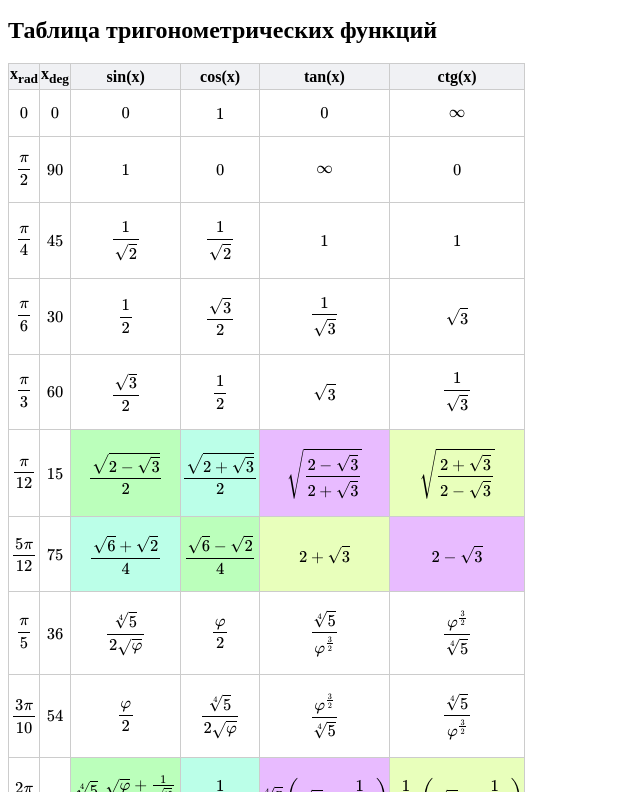
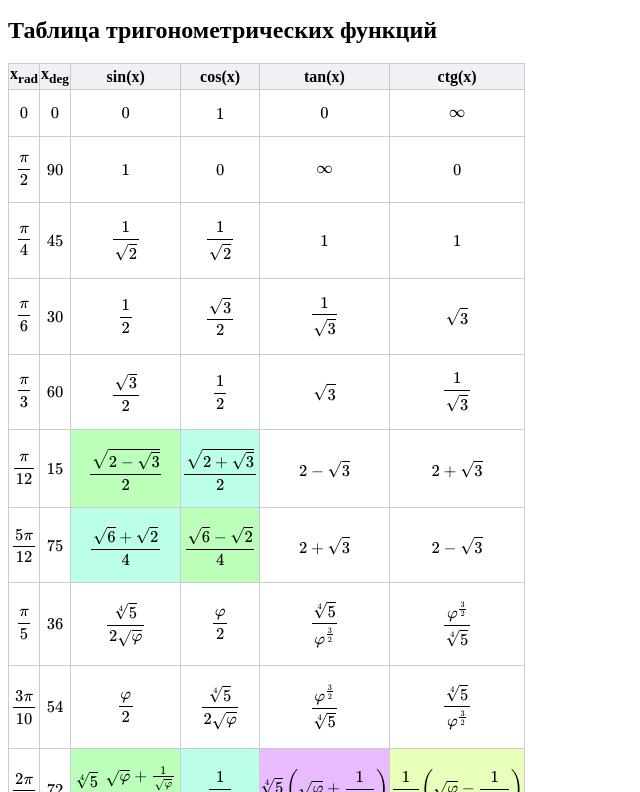
Before and after one commit to Supereality/supereality.github.io, a plain HTML site: page index.html in a window 1280 px wide. Shown: the part 411-1203 px from the top of the page, without its empty margins (0-640 px from the left). Drawn offline with nearby package versions, Linux system fonts and the light colour scheme.

Commit message:
Упрощены две формулы

```diff
--- a/index.html
+++ b/index.html
@@ -88,16 +88,16 @@
                     <td>$$15$$</td>
                     <td style="background-color: #0f04;">$$\frac{\sqrt{2-\sqrt{3}}}{2}$$</td>
                     <td style="background-color: #0fa4;">$$\frac{\sqrt{2+\sqrt{3}}}{2}$$</td>
-                    <td style="background-color: #a0f4;">$$\sqrt{\frac{2-\sqrt{3}}{2+\sqrt{3}}}$$</td>
-                    <td style="background-color: #af04;">$$\sqrt{\frac{2+\sqrt{3}}{2-\sqrt{3}}}$$</td>
+                    <td>$$2-\sqrt{3}$$</td>
+                    <td>$$2+\sqrt{3}$$</td>
                 </tr>
                 <tr>
                     <td>$$\frac{5\pi}{12}$$</td>
                     <td>$$75$$</td>
                     <td style="background-color: #0fa4;">$$\frac{\sqrt{6}+\sqrt{2}}{4}$$</td>
                     <td style="background-color: #0f04;">$$\frac{\sqrt{6}-\sqrt{2}}{4}$$</td>
-                    <td style="background-color: #af04;">$$2+\sqrt{3}$$</td>
-                    <td style="background-color: #a0f4;">$$2-\sqrt{3}$$</td>
+                    <td>$$2+\sqrt{3}$$</td>
+                    <td>$$2-\sqrt{3}$$</td>
                 </tr>
                 <tr>
                     <td>$$\frac{\pi}{5}$$</td>
```
